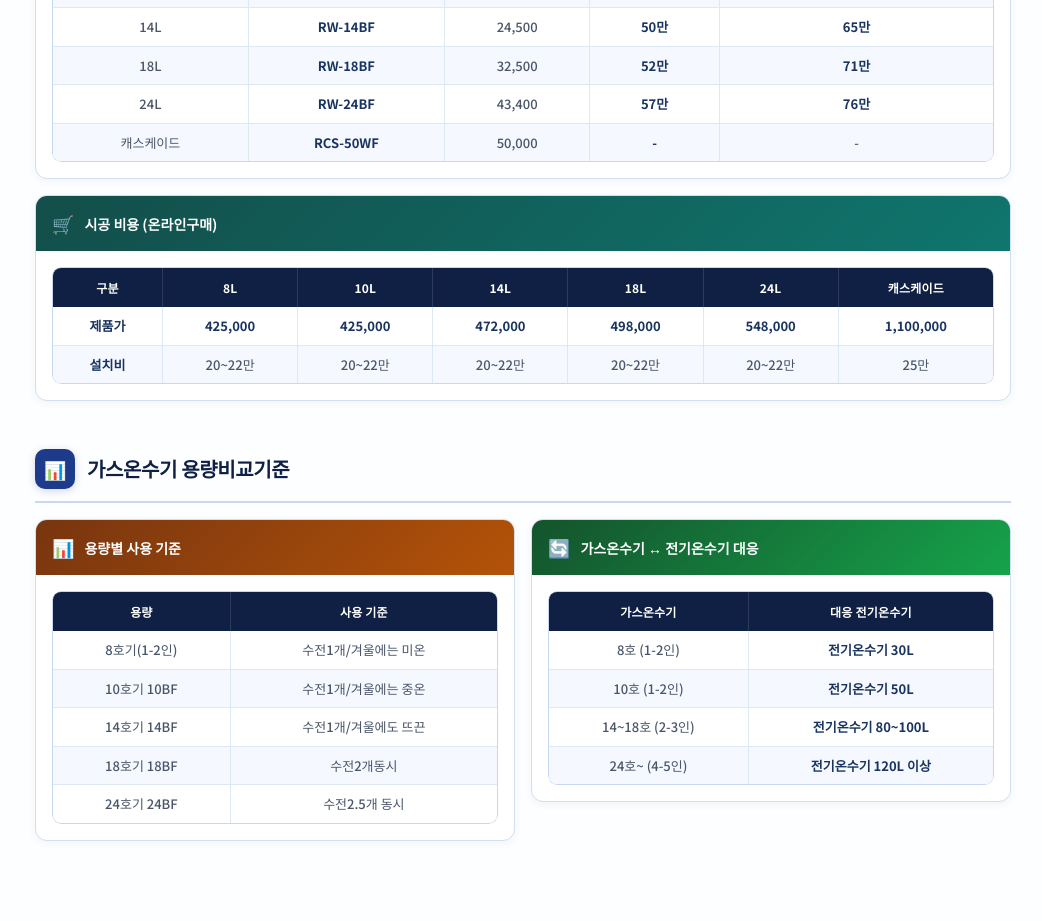
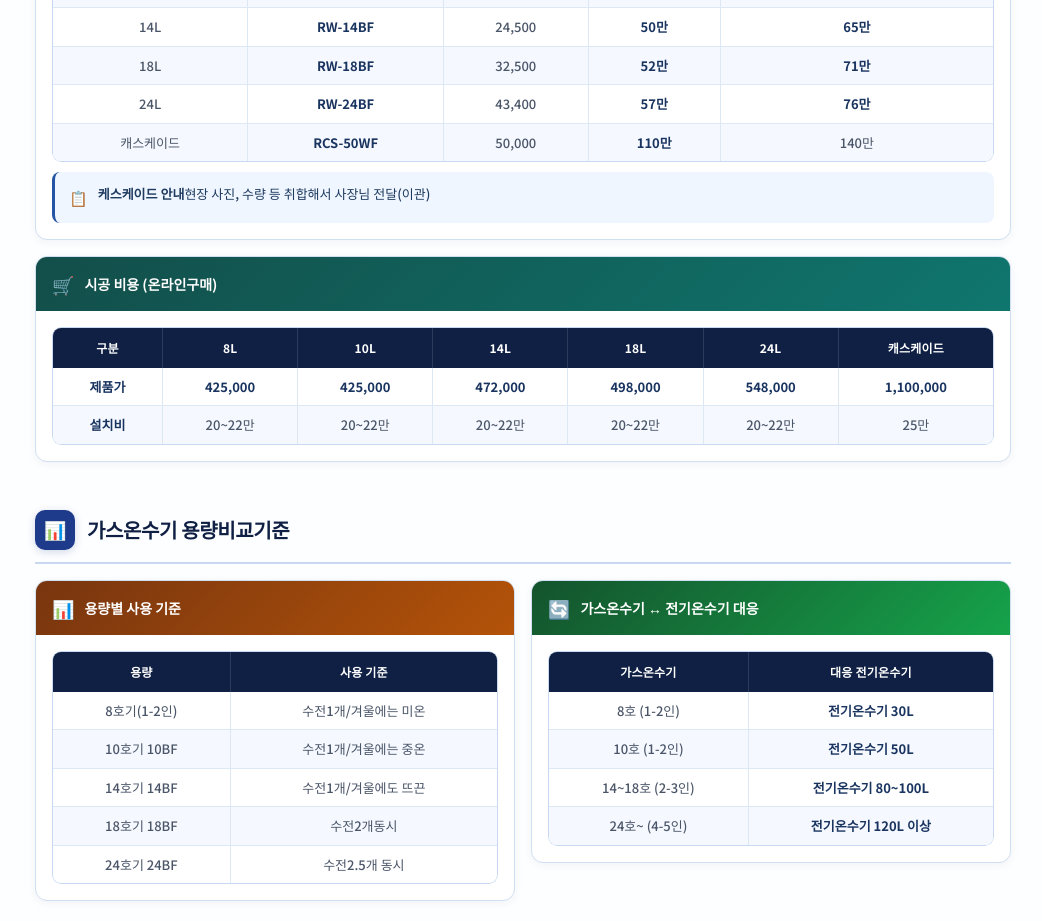
Before and after one commit to sundooenergy3-cell/OFF-manual, a React (Vite) app: page /#/gas-water in a window 1280 px wide. Shown: the part 1400-2321 px from the top of the page, without its empty margins (237-1279 px from the left). Built offline with nearby package versions, Linux system fonts and the light colour scheme.

Commit message:
업데이트

```diff
--- a/src/pages/GasWaterPage.jsx
+++ b/src/pages/GasWaterPage.jsx
@@ -131,9 +131,16 @@ function GasWaterPage() {
                     <tr><td>14L</td><td className="hl">RW-14BF</td><td>24,500</td><td className="hl">50만</td><td className="hl">65만</td></tr>
                     <tr><td>18L</td><td className="hl">RW-18BF</td><td>32,500</td><td className="hl">52만</td><td className="hl">71만</td></tr>
                     <tr><td>24L</td><td className="hl">RW-24BF</td><td>43,400</td><td className="hl">57만</td><td className="hl">76만</td></tr>
-                    <tr><td>캐스케이드</td><td className="hl">RCS-50WF</td><td>50,000</td><td className="hl">-</td><td>-</td></tr>
+                    <tr><td>캐스케이드</td><td className="hl">RCS-50WF</td><td>50,000</td><td className="hl">110만</td><td>140만</td></tr>
                   </tbody>
                 </table>
+              </div>
+              <div className="gw-notice info" style={{marginTop:'10px'}}>
+                <span className="gw-notice-icon">📋</span>
+                <div className="gw-notice-body">
+                  <b>케스케이드 안내</b>
+                  현장 사진, 수량 등 취합해서 사장님 전달(이관)
+                </div>
               </div>
             </div>
           </div>
```
